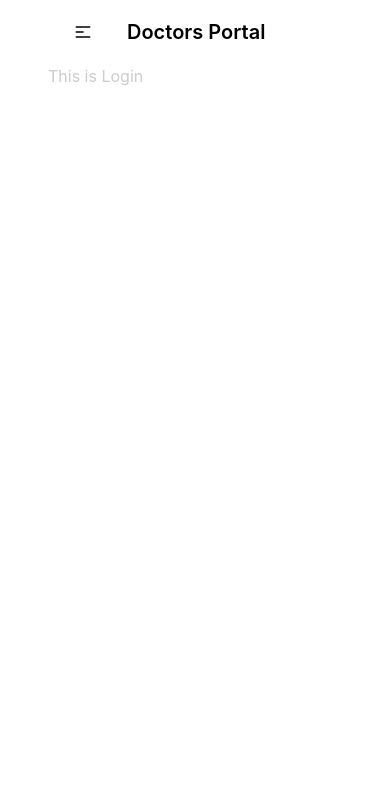
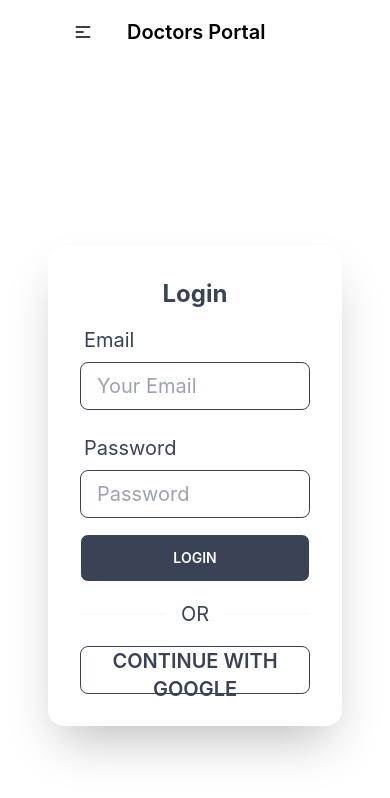
Before and after one commit to ibrahimsarder96/doctors-portal-client, a React (Create React App) app: page /login in a window 390 px wide. Shown: the top 798 px of the page. Built offline with nearby package versions, Linux system fonts and the light colour scheme; no server answers.

Commit message:
react hook login form addded

```diff
--- a/package.json
+++ b/package.json
@@ -13,6 +13,7 @@
     "react-day-picker": "^8.0.4",
     "react-dom": "^18.1.0",
     "react-firebase-hooks": "^5.0.3",
+    "react-hook-form": "^7.31.1",
     "react-router-dom": "^6.3.0",
     "react-scripts": "5.0.1",
     "web-vitals": "^2.1.4"
--- a/src/Pages/Appointment/BookingModal.js
+++ b/src/Pages/Appointment/BookingModal.js
@@ -13,22 +13,22 @@ const BookingModal = ({date, treatment, setTreatment}) => {
   }
   return (
     <div>
-      <input type="checkbox" id="booking-modal" class="modal-toggle" />
-        <div class="modal modal-bottom sm:modal-middle">
-          <div class="modal-box">
-          <label for="booking-modal" class="btn btn-accent btn-circle absolute right-2 top-2">✕</label>
-            <h3 class="font-bold text-lg text-secondary">Booking for: {name}</h3>
+      <input type="checkbox" id="booking-modal" className="modal-toggle" />
+        <div className="modal modal-bottom sm:modal-middle">
+          <div className="modal-box">
+          <label for="booking-modal" className="btn btn-accent btn-circle absolute right-2 top-2">✕</label>
+            <h3 className="font-bold text-lg text-secondary">Booking for: {name}</h3>
             <form onSubmit={handleBooking} className='grid grid-cols-1 gap-3 justify-items-center'>
-            <input type="text" readOnly value={format(date, 'PP')} class="input input-bordered w-full max-w-xs border-accent text-accent text-lg"/>
-            <select name="slot" class="select select-bordered w-full max-w-xs text-accent border-accent">
+            <input type="text" readOnly value={format(date, 'PP')} className="input input-bordered w-full max-w-xs border-accent text-accent text-lg"/>
+            <select name="slot" className="select select-bordered w-full max-w-xs text-accent border-accent">
               {
                 slots.map(slot =><option value={slot}>{slot}</option>)
               }
             </select>
-            <input type="text" name="name" placeholder="Your name" class="input input-bordered w-full max-w-xs border-accent text-accent text-lg"/>
-            <input type="email" name="email" placeholder="Email address" class="input input-bordered w-full max-w-xs border-accent text-accent text-lg"/>
-            <input type="text" name="phone" placeholder="Phone" class="input input-bordered w-full max-w-xs border-accent text-accent text-lg"/>
-            <input type="submit" value="Submit" class="bg-secondary rounded-md w-full max-w-xs border-accent text-accent text-lg cursor-pointer"/>
+            <input type="text" name="name" placeholder="Your name" className="input input-bordered w-full max-w-xs border-accent text-accent text-lg"/>
+            <input type="email" name="email" placeholder="Email address" className="input input-bordered w-full max-w-xs border-accent text-accent text-lg"/>
+            <input type="text" name="phone" placeholder="Phone" className="input input-bordered w-full max-w-xs border-accent text-accent text-lg"/>
+            <input type="submit" value="Submit" className="bg-secondary rounded-md w-full max-w-xs border-accent text-accent text-lg cursor-pointer"/>
             </form>
           </div>
         </div>
--- a/src/Pages/Appointment/Service.js
+++ b/src/Pages/Appointment/Service.js
@@ -4,9 +4,9 @@ import React from 'react';
 const Service = ({service, setTreatment}) => {
 const {name, slots} = service;
   return (
-    <div class="card lg:max-w-lg  shadow-2xl">
-    <div class="card-body text-center">
-      <h2 class="text-2xl text-secondary">{name}</h2>
+    <div className="card lg:max-w-lg  shadow-2xl">
+    <div className="card-body text-center">
+      <h2 className="text-2xl text-secondary">{name}</h2>
       <p className='text-accent'>{
       slots.length > 0
       ?
@@ -14,11 +14,11 @@ const {name, slots} = service;
       <span className='text-red-500'>Try another date.</span>
     }</p>
       <p className='text-accent'>{slots.length} {slots.length > 1 ? 'spaces' : 'space'} available</p>
-      <div class="card-actions justify-center">
+      <div className="card-actions justify-center">
         <label
         for="booking-modal"
         disabled={slots.length === 0}
-        class="btn btn-secondary font-bold text-white uppercase bg-gradient-to-r from-secondary to-primary"
+        className="btn btn-secondary font-bold text-white uppercase bg-gradient-to-r from-secondary to-primary"
         onClick={() => setTreatment(service)}
         >Book Appointment</label>
       </div>
--- a/src/Pages/Login/Login/Login.js
+++ b/src/Pages/Login/Login/Login.js
@@ -1,10 +1,88 @@
 import React from 'react';
+import {useSignInWithGoogle} from 'react-firebase-hooks/auth'
+import auth from '../../../firebase.init';
+import { useForm } from "react-hook-form";
+// import { EmailAuthCredential } from 'firebase/auth';
 
 const Login = () => {
+  const [signInWithGoogle, user, loading, error] = useSignInWithGoogle(auth);
+  const { register, formState: { errors }, handleSubmit } = useForm();
+
+  if(user){
+    console.log(user)
+  }
+
+  const onSubmit = data => {
+    console.log(data);
+  }
+
   return (
-    <div>
-      <h1>This is Login</h1>
+    <div className="card  h-screen justify-center items-center">
+    <div className='card w-100 bg-base-100 shadow-2xl'>
+    <div className="card-body">
+    <h2 className="text-center text-accent text-2xl font-bold">Login</h2>
+
+    <form onSubmit={handleSubmit(onSubmit)}>
+    <div class="form-control w-full max-w-xs">
+      <label class="label">
+        <span class="label-text text-accent text-xl">Email</span>
+      </label>
+      <input
+      type="email"
+      placeholder="Your Email"
+      class="input input-bordered w-full max-w-xs border-accent text-accent text-xl"
+      {...register("email", {
+        required: {
+          value: true,
+          message: 'Email is Required'
+        },
+        pattern: {
+          value: /[a-z0-9]+@[a-z]+\.[a-z]{2,3}/,
+          message: 'Provide a valid email' // JS only: <p>error message</p> TS only support string
+        }
+      }
+      )}
+      />
+      <label class="label">
+      {errors.email?.type === 'required' && <span class="label-text-alt text-red-500">{errors.email.message}</span>}
+      {errors.email?.type === 'pattern' && <span class="label-text-alt text-red-500">{errors.email.message}</span>}
+      </label>
     </div>
+    <div class="form-control w-full max-w-xs">
+      <label class="label">
+        <span class="label-text text-accent text-xl">Password</span>
+      </label>
+      <input
+      type="password"
+      placeholder="Password"
+      class="input input-bordered w-full max-w-xs border-accent text-accent text-xl"
+      {...register("password", {
+        required: {
+          value: true,
+          message: 'password is Required'
+        },
+        minLength: {
+          value: 6,
+          message: 'Must be 6 characters to longer' // JS only: <p>error message</p> TS only support string
+        }
+      }
+      )}
+      />
+      <label class="label">
+      {errors.password?.type === 'required' && <span class="label-text-alt text-red-500">{errors.password.message}</span>}
+      {errors.password?.type === 'minLength' && <span class="label-text-alt text-red-500">{errors.password.message}</span>}
+      </label>
+    </div>
+      <input className='btn w-full max-w-xs bg-accent text-white' type="submit" value="Login" />
+    </form>
+    <div className="divider text-accent text-xl">OR</div>
+    <button
+    className="btn btn-outline uppercase text-xl border-accent text-accent"
+    onClick={() => signInWithGoogle()}
+    >Continue with Google</button>
+    </div>
+    </div>
+  </div>
   );
 };
 
```
Also changed, not shown: 1 other file (tests, documents, lock files or other folders).
